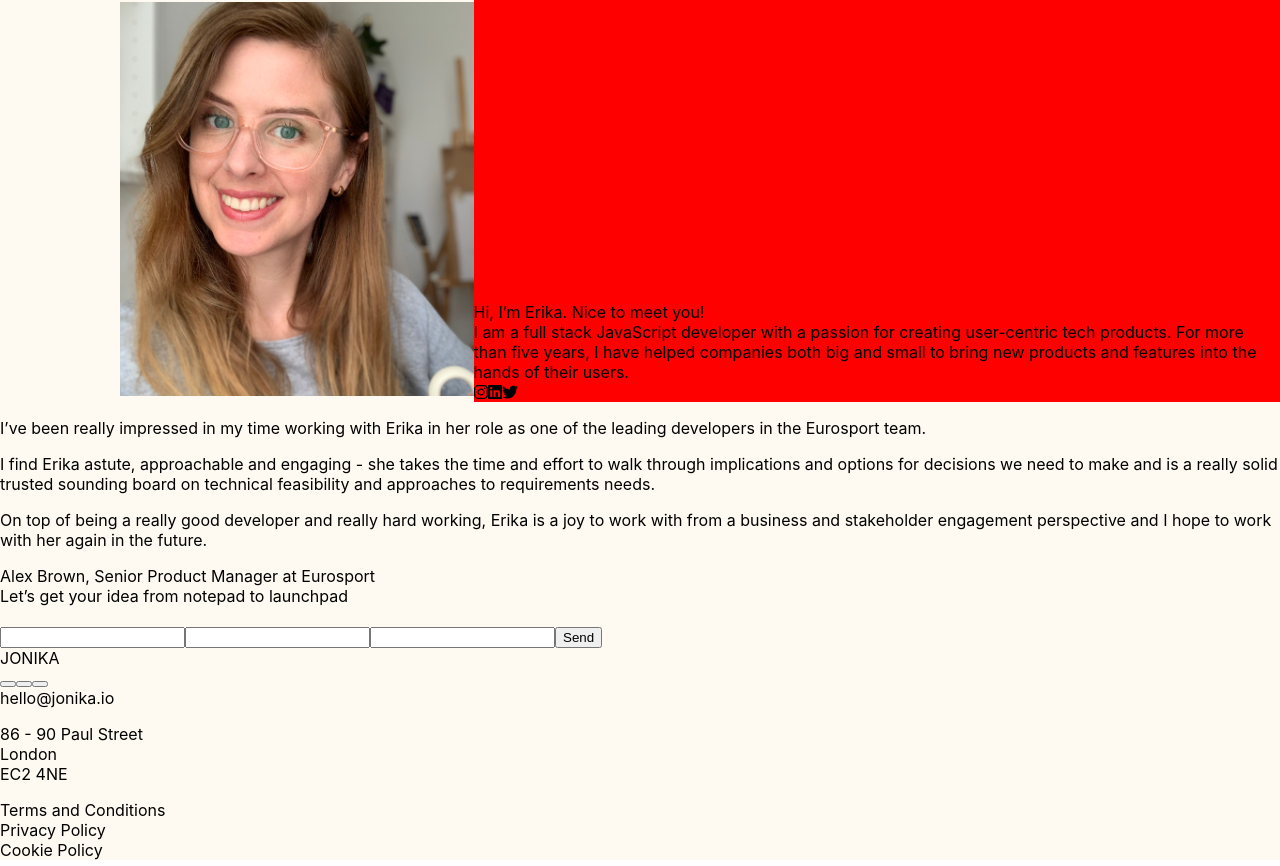
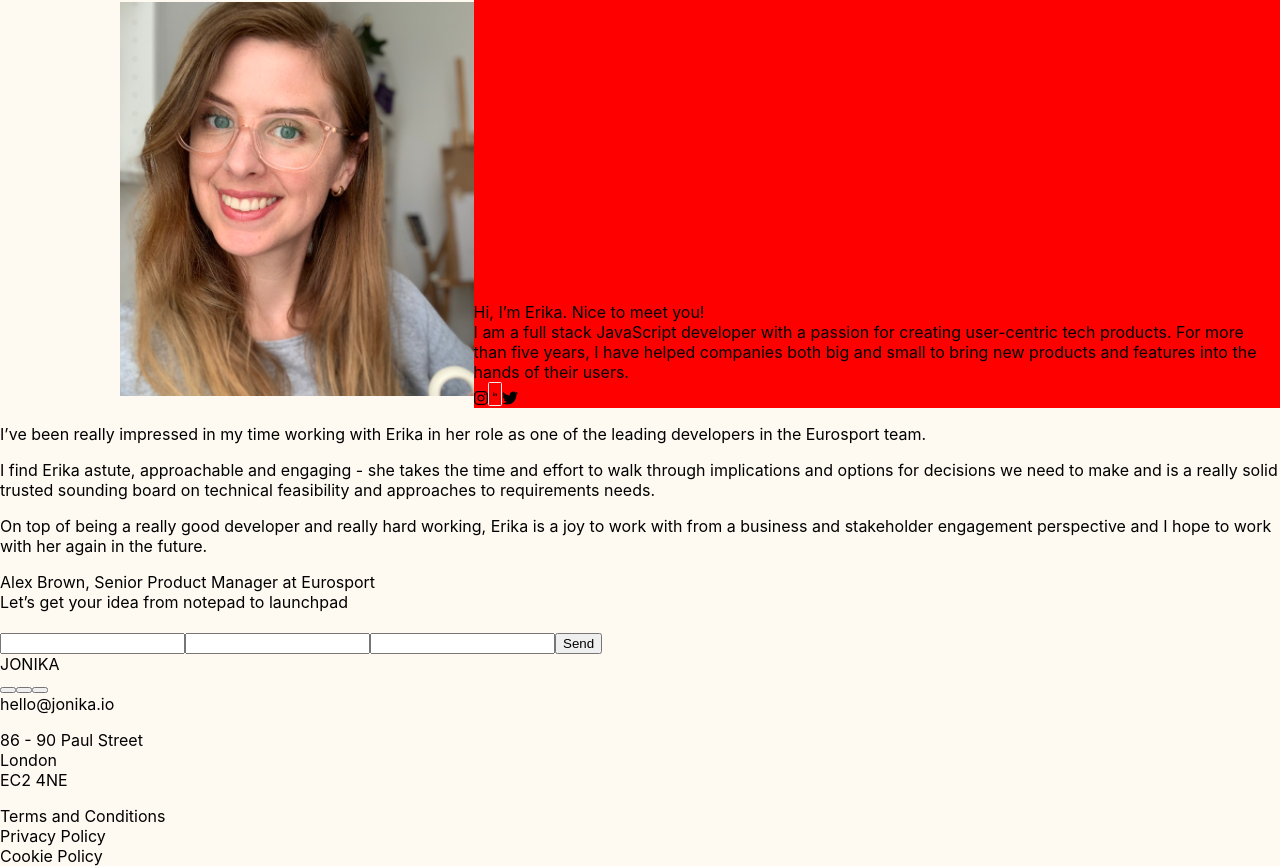
Before and after one commit to linas19/Erika_HomePage, a Next.js app: page / in a window 1280 px wide. Shown: the part 2788-3654 px from the top of the page. Built offline with nearby package versions, Linux system fonts and the light colour scheme.

Commit message:
added icons and border, still need to fix border prop

```diff
--- a/pages/index.js
+++ b/pages/index.js
@@ -1,8 +1,9 @@
 import Head from 'next/head'
 import styles from '../styles/Home.module.scss'
 import Image from 'next/image.js'
-import { faInstagram, faLinkedin, faTwitter } from '@fortawesome/free-brands-svg-icons'
+import { faInstagram, faLinkedinIn, faTwitter } from '@fortawesome/free-brands-svg-icons'
 import { FontAwesomeIcon } from '@fortawesome/react-fontawesome'
+
 import Link from 'next/link'
 
 export default function Home() {
@@ -95,15 +96,15 @@ export default function Home() {
                 <div className={styles.thirdPageTopRightTextButtons}>
                   <Link href='https://www.instagram.com/'>
                     {/* <a>Home</a> */}
-                    <FontAwesomeIcon icon={faInstagram} />
+                    <FontAwesomeIcon icon={faInstagram} height='30px'/>
                   </Link>
                   <Link href='https://www.linkedin.com/'>
                     {/* <a>Home</a> */}
-                    <FontAwesomeIcon icon={faLinkedin} />
+                    <FontAwesomeIcon icon={faLinkedinIn} height='30px' border/>
                   </Link>
                   <Link href='https://www.twitter.com/'>
                     {/* <a>Home</a> */}
-                    <FontAwesomeIcon icon={faTwitter} />
+                    <FontAwesomeIcon icon={faTwitter} height='30px'/>
                   </Link>
                 </div>
               </div>
```
